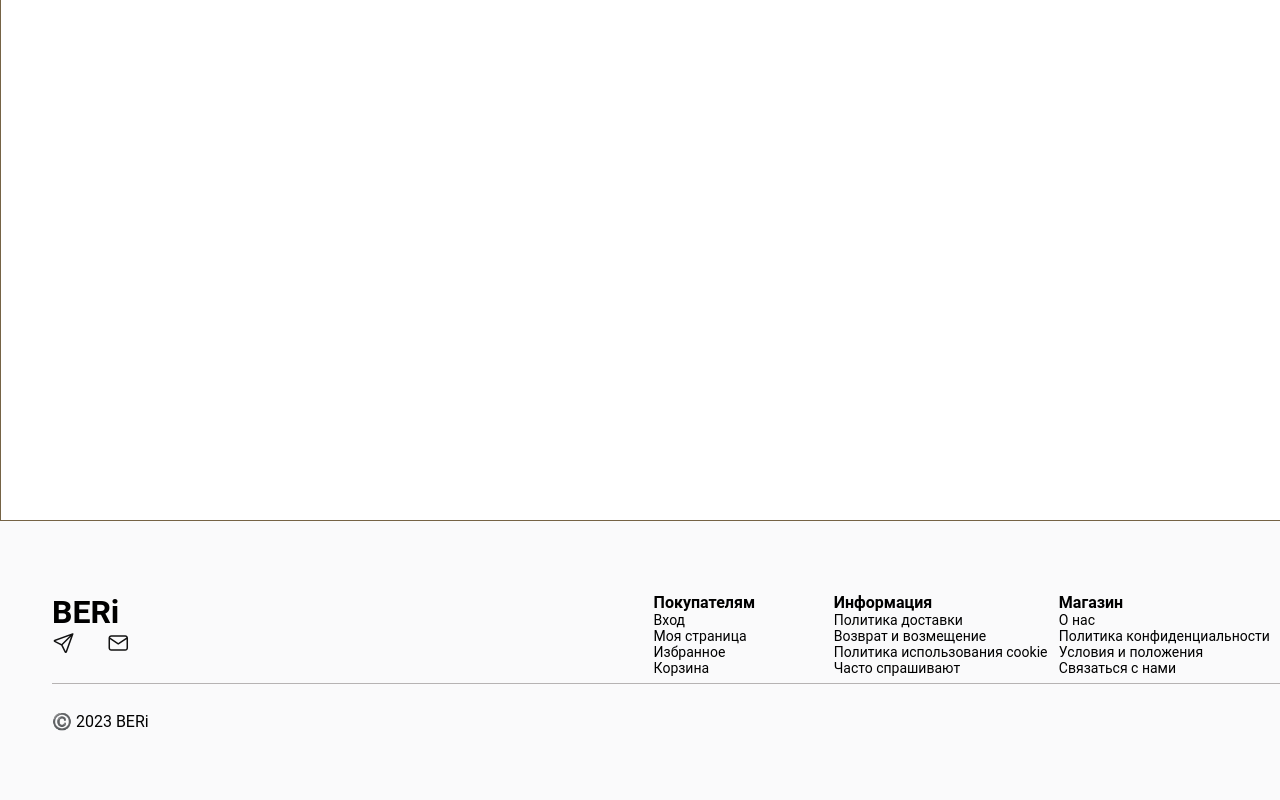
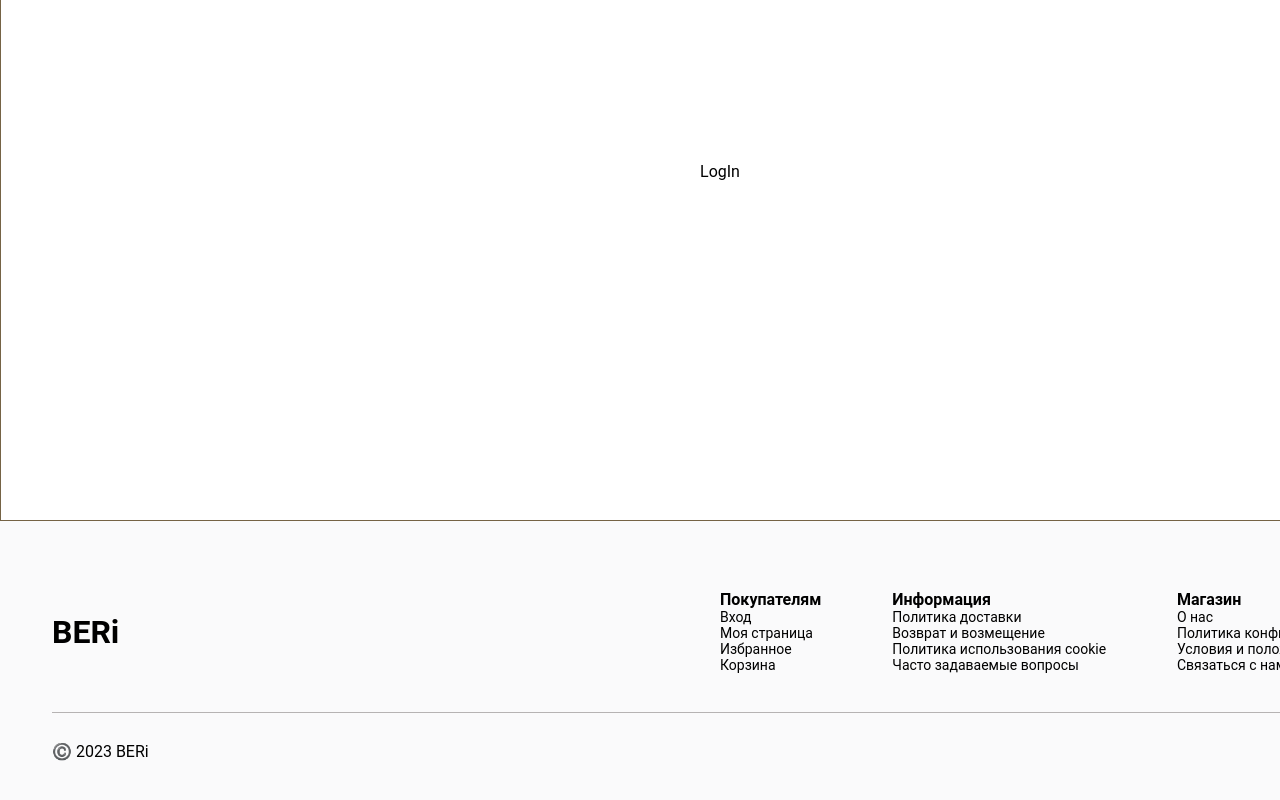
Before and after one commit to Kaipaeff/BERi, a React (Create React App) app in the folder client/: page /login in a window 1280 px wide. Shown: the part 702-1502 px from the top of the page. Built offline with nearby package versions, Linux system fonts and the light colour scheme.

Commit message:
футер 99 процентов

```diff
--- a/client/src/App.tsx
+++ b/client/src/App.tsx
@@ -1,4 +1,4 @@
-import style from './app.module.css';;
+import style from './app.module.css';
 import { Navbar } from './components/Navbar/Navbar';
 import { Route, Routes } from 'react-router-dom';
 import { Clothes } from './components/Clothes/Clothes';
@@ -14,20 +14,21 @@ import AboutUs from './components/AboutUs/AboutUs';
 import PrivacyPolicy from './components/PrivacyPolicy/PrivacyPolicy';
 import TermsAndConditions from './components/TermsAndConditions/TermsAndConditions';
 import ContactUs from './components/ContactUs/ContactUs';
-import ContactUs from './components/ContactUs/ContactUs';
 
-import sliderImage from './img/images/slider/sliderImage.jpg';;
-import leftButton from './img/icons/ButtonLeft.svg';;
-import rightButton from './img/icons/ButtonRight.svg';;
+import sliderImage from './img/images/slider/sliderImage.jpg';
+import leftButton from './img/icons/ButtonLeft.svg';
+import rightButton from './img/icons/ButtonRight.svg';
+import ShippingPolicy from './components/ShippingPolicy/ShippingPolicy';
+import ReturnsAndRefunds from './components/ReturnsAndRefunds/ReturnsAndRefunds';
+import CookiesPolicy from './components/CookiesPolicy/CookiesPolicy';
+import FrequentlyAsked from './components/FrequentlyAsked/FrequentlyAsked';
+import LogIn from './components/LogIn/LogIn';
+import MyAccount from './components/MyAccount/MyAccount';
 
 function App() {
   return (
     <div className={style.wrapper}>
       <Navbar />
-      {/* <ShopCart /> */}
-
-      {/* <hr /> */}
-
       <div className={style.slider}>
         <img src={sliderImage} alt="sliderImage" />
         <img className={style.leftButton} src={leftButton} alt="leftButton" />
@@ -51,6 +52,12 @@ function App() {
           <Route path="/privacypolicy" element={<PrivacyPolicy />} />
           <Route path="/termsandconditions" element={<TermsAndConditions />} />
           <Route path="/contactus" element={<ContactUs />} />
+          <Route path="/shippingpolicy" element={<ShippingPolicy />} />
+          <Route path="/returnsandrefunds" element={<ReturnsAndRefunds />} />
+          <Route path="/cookiespolicy" element={<CookiesPolicy />} />
+          <Route path="/frequentlyasked" element={<FrequentlyAsked />} />
+          <Route path="/login" element={<LogIn />} />
+          <Route path="/myaccount" element={<MyAccount />} />
           <Route path="/cart" element={<ShopCart />} />
         </Routes>
       </div>
--- /dev/null
+++ b/client/src/components/CookiesPolicy/CookiesPolicy.tsx
@@ -0,0 +1,5 @@
+import React from 'react';
+
+export default function CookiesPolicy() {
+  return <div>CookiesPolicy</div>;
+}
--- a/client/src/components/Footer/Footer.module.css
+++ b/client/src/components/Footer/Footer.module.css
@@ -7,61 +7,73 @@
 }
 
 .content {
-  padding: 72px 52px;
-  width: 1336px;
+  margin: 30px 52px 10px 52px;
+  border-bottom: 1px solid #b6b3b3;
+  max-width: 1336;
+  width: auto;
   height: 162px;
   display: flex;
 }
 
-li {
-  list-style-type: none;
-  cursor: pointer;
+.columnName {
+  width: 50%;
+  display: flex;
+  align-items: center;
 }
 
-ul {
+.contentInfo {
   display: flex;
-  margin: 0px;
-  padding: 0px;
-  gap: 30px;
-}
-
-.columnName {
-  width: 668px;
-  display: flex;
-  flex-direction: column;
-  align-items: baseline;
   justify-content: space-between;
+  align-items: center;
+  width: 50%;
 }
 
 .columnShop {
-  width: 200px;
+  display: flex;
+  flex-direction: column;
+  justify-content: flex-start;
+  width: max-content;
 }
 .columnInfo {
-  width: 250px;
+  display: flex;
+  flex-direction: column;
+  width: max-content;
 }
 .columnCompany {
-  width: 250px;
+  display: flex;
+  flex-direction: column;
+  width: max-content;
 }
 
 .textlink {
   cursor: pointer;
   font-size: 14px;
 }
-.textlink:hover {
-  color: blue;
+/* .textlink:hover {
   font-weight: bold;
-}
+} */
+
 .titletext {
   font-size: 16px;
   font-weight: bold;
 }
 
+.bottomRow {
+  box-sizing: border-box;
+  display: flex;
+  flex-direction: row;
+  align-items: baseline;
+  padding: 10px 0px 0px;
+  margin-left: 52px;
+  margin-right: 0px;
+  height: 48px;
+}
 .copyright {
-  padding: 0px 0px 0px 0px;
-  margin-left: 52px;
-  width: 1336px;
-  height: 48px;
+  width: 91%;
+}
+
+.socialnet {
+  cursor: pointer;
   display: flex;
-  align-items: flex-end;
-  border-top: 1px solid #b6b3b3;
+  gap: 30px;
 }
--- a/client/src/components/Footer/Footer.tsx
+++ b/client/src/components/Footer/Footer.tsx
@@ -2,48 +2,15 @@ import React from 'react';
 import styleFooter from './Footer.module.css';
 import { NavigateFunction, useNavigate } from 'react-router-dom';
 
-export default function Footer():JSX.Element{
+export default function Footer(): JSX.Element {
   const navigate: NavigateFunction = useNavigate();
   return (
     <div className={styleFooter.mainFooterConteiner}>
       <div className={styleFooter.content}>
         <div className={styleFooter.columnName}>
           <h1>BERi</h1>
-          <ul className={styleFooter.ul}>
-            <li onClick={() => navigate('/telegram')}>
-              <svg
-                width="24"
-                height="24"
-                viewBox="0 0 24 24"
-                fill="none"
-                xmlns="http://www.w3.org/2000/svg"
-              >
-                <path
-                  fill-rule="evenodd"
-                  clip-rule="evenodd"
-                  d="M21.33 2.43258C21.3117 2.40932 21.2919 2.38699 21.2706 2.36573C21.1428 2.23791 20.9762 2.16318 20.8028 2.14866C20.7578 2.14489 20.7123 2.14517 20.6669 2.14963C20.5995 2.15622 20.5327 2.17192 20.4687 2.19673L2.48557 8.69065C2.46601 8.69771 2.44676 8.70558 2.42786 8.71425C2.20156 8.81795 2.00979 8.98444 1.87535 9.19394C1.7409 9.40344 1.66943 9.64714 1.66943 9.89606C1.66943 10.145 1.7409 10.3887 1.87535 10.5982C2.00701 10.8034 2.19366 10.9673 2.41387 11.0714L9.18129 14.4551L12.565 21.2225C12.6691 21.4427 12.833 21.6294 13.0382 21.761C13.2477 21.8955 13.4914 21.9669 13.7403 21.9669C13.9892 21.9669 14.2329 21.8955 14.4424 21.761C14.6519 21.6266 14.8184 21.4348 14.9221 21.2085C14.9308 21.1896 14.9387 21.1704 14.9457 21.1508L21.4412 3.1634C21.4549 3.12735 21.4657 3.09045 21.4737 3.05305C21.519 2.84033 21.4711 2.61171 21.33 2.43258ZM17.8319 4.74372L3.4788 9.92679L9.59217 12.9835L17.8319 4.74372ZM10.6529 14.0441L18.8927 5.80422L13.7096 20.1576L10.6529 14.0441Z"
-                  fill="#121212"
-                />
-              </svg>
-            </li>
-            <li onClick={() => navigate('/mail')}>
-              <svg
-                width="24"
-                height="24"
-                viewBox="0 0 24 24"
-                fill="none"
-                xmlns="http://www.w3.org/2000/svg"
-              >
-                <path
-                  fill-rule="evenodd"
-                  clip-rule="evenodd"
-                  d="M4.07669 6.53081C4.23293 6.01864 4.70919 5.64606 5.27248 5.64606H19.2725C19.8358 5.64606 20.312 6.01864 20.4683 6.53081L12.2725 11.9947L4.07669 6.53081ZM2.52251 6.88232C2.52237 6.89032 2.52236 6.89832 2.52248 6.90631V16.8961C2.52248 18.4148 3.7537 19.6461 5.27248 19.6461H19.2725C20.7913 19.6461 22.0225 18.4148 22.0225 16.8961V6.90629M20.5225 8.29744V16.8961C20.5225 17.5864 19.9628 18.1461 19.2725 18.1461H5.27248C4.58212 18.1461 4.02248 17.5864 4.02248 16.8961V8.29744L11.8565 13.5201C12.1084 13.688 12.4366 13.688 12.6885 13.5201L20.5225 8.29744ZM22.0224 6.88235C22.0151 5.36987 20.7867 4.14606 19.2725 4.14606H5.27248C3.75828 4.14606 2.52991 5.36986 2.52251 6.88232"
-                  fill="#121212"
-                />
-              </svg>
-            </li>
-          </ul>
         </div>
+        <div className={styleFooter.contentInfo}>
           <div className={styleFooter.columnShop}>
             <h3 className={styleFooter.titletext}>Покупателям</h3>
             <p
@@ -54,19 +21,19 @@ export default function Footer():JSX.Element{
             </p>
             <p
               className={styleFooter.textlink}
-            onClick={() => navigate('/myAccount')}
+              onClick={() => navigate('/myaccount')}
             >
               Моя страница
             </p>
             <p
               className={styleFooter.textlink}
-            onClick={() => navigate('/myWishlist')}
+              onClick={() => navigate('/favorites')}
             >
               Избранное
             </p>
             <p
               className={styleFooter.textlink}
-            onClick={() => navigate('/myCart')}
+              onClick={() => navigate('/cart')}
             >
               Корзина
             </p>
@@ -75,7 +42,7 @@ export default function Footer():JSX.Element{
             <h3 className={styleFooter.titletext}>Информация</h3>
             <p
               className={styleFooter.textlink}
-            onClick={() => navigate('/shippingPolicy')}
+              onClick={() => navigate('/shippingpolicy')}
             >
               Политика доставки
             </p>
@@ -95,7 +62,7 @@ export default function Footer():JSX.Element{
               className={styleFooter.textlink}
               onClick={() => navigate('/frequentlyAsked')}
             >
-            Часто спрашивают
+              Часто задаваемые вопросы
             </p>
           </div>
           <div className={styleFooter.columnCompany}>
@@ -126,7 +93,45 @@ export default function Footer():JSX.Element{
             </p>
           </div>
         </div>
+      </div>
+      <div>
+        <div className={styleFooter.bottomRow}>
           <div className={styleFooter.copyright}>©️ 2023 BERi</div>
+          <div className={styleFooter.socialnet}>
+            <svg
+              onClick={() => navigate('/telegram')}
+              width="24"
+              height="24"
+              viewBox="0 0 24 24"
+              fill="none"
+              xmlns="http://www.w3.org/2000/svg"
+            >
+              <path
+                fill-rule="evenodd"
+                clip-rule="evenodd"
+                d="M21.33 2.43258C21.3117 2.40932 21.2919 2.38699 21.2706 2.36573C21.1428 2.23791 20.9762 2.16318 20.8028 2.14866C20.7578 2.14489 20.7123 2.14517 20.6669 2.14963C20.5995 2.15622 20.5327 2.17192 20.4687 2.19673L2.48557 8.69065C2.46601 8.69771 2.44676 8.70558 2.42786 8.71425C2.20156 8.81795 2.00979 8.98444 1.87535 9.19394C1.7409 9.40344 1.66943 9.64714 1.66943 9.89606C1.66943 10.145 1.7409 10.3887 1.87535 10.5982C2.00701 10.8034 2.19366 10.9673 2.41387 11.0714L9.18129 14.4551L12.565 21.2225C12.6691 21.4427 12.833 21.6294 13.0382 21.761C13.2477 21.8955 13.4914 21.9669 13.7403 21.9669C13.9892 21.9669 14.2329 21.8955 14.4424 21.761C14.6519 21.6266 14.8184 21.4348 14.9221 21.2085C14.9308 21.1896 14.9387 21.1704 14.9457 21.1508L21.4412 3.1634C21.4549 3.12735 21.4657 3.09045 21.4737 3.05305C21.519 2.84033 21.4711 2.61171 21.33 2.43258ZM17.8319 4.74372L3.4788 9.92679L9.59217 12.9835L17.8319 4.74372ZM10.6529 14.0441L18.8927 5.80422L13.7096 20.1576L10.6529 14.0441Z"
+                fill="#121212"
+              />
+            </svg>
+
+            <svg
+              onClick={() => navigate('/mail')}
+              width="24"
+              height="24"
+              viewBox="0 0 24 24"
+              fill="none"
+              xmlns="http://www.w3.org/2000/svg"
+            >
+              <path
+                fill-rule="evenodd"
+                clip-rule="evenodd"
+                d="M4.07669 6.53081C4.23293 6.01864 4.70919 5.64606 5.27248 5.64606H19.2725C19.8358 5.64606 20.312 6.01864 20.4683 6.53081L12.2725 11.9947L4.07669 6.53081ZM2.52251 6.88232C2.52237 6.89032 2.52236 6.89832 2.52248 6.90631V16.8961C2.52248 18.4148 3.7537 19.6461 5.27248 19.6461H19.2725C20.7913 19.6461 22.0225 18.4148 22.0225 16.8961V6.90629M20.5225 8.29744V16.8961C20.5225 17.5864 19.9628 18.1461 19.2725 18.1461H5.27248C4.58212 18.1461 4.02248 17.5864 4.02248 16.8961V8.29744L11.8565 13.5201C12.1084 13.688 12.4366 13.688 12.6885 13.5201L20.5225 8.29744ZM22.0224 6.88235C22.0151 5.36987 20.7867 4.14606 19.2725 4.14606H5.27248C3.75828 4.14606 2.52991 5.36986 2.52251 6.88232"
+                fill="#121212"
+              />
+            </svg>
+          </div>
+        </div>
+      </div>
     </div>
   );
 }
--- /dev/null
+++ b/client/src/components/FrequentlyAsked/FrequentlyAsked.tsx
@@ -0,0 +1,5 @@
+import React from 'react';
+
+export default function FrequentlyAsked() {
+  return <div>FrequentlyAsked</div>;
+}
--- /dev/null
+++ b/client/src/components/LogIn/LogIn.tsx
@@ -0,0 +1,5 @@
+import React from 'react';
+
+export default function LogIn() {
+  return <div>LogIn</div>;
+}
--- /dev/null
+++ b/client/src/components/MyAccount/MyAccount.tsx
@@ -0,0 +1,5 @@
+import React from 'react';
+
+export default function MyAccount() {
+  return <div>MyAccount</div>;
+}
--- /dev/null
+++ b/client/src/components/ReturnsAndRefunds/ReturnsAndRefunds.tsx
@@ -0,0 +1,5 @@
+import React from 'react';
+
+export default function ReturnsAndRefunds() {
+  return <div>ReturnsAndRefunds</div>;
+}
--- /dev/null
+++ b/client/src/components/ShippingPolicy/ShippingPolicy.tsx
@@ -0,0 +1,5 @@
+import React from 'react';
+
+export default function ShippingPolicy() {
+  return <div>ShippingPolicy</div>;
+}
```
Lines whose indentation alone changed are shown as unchanged.
